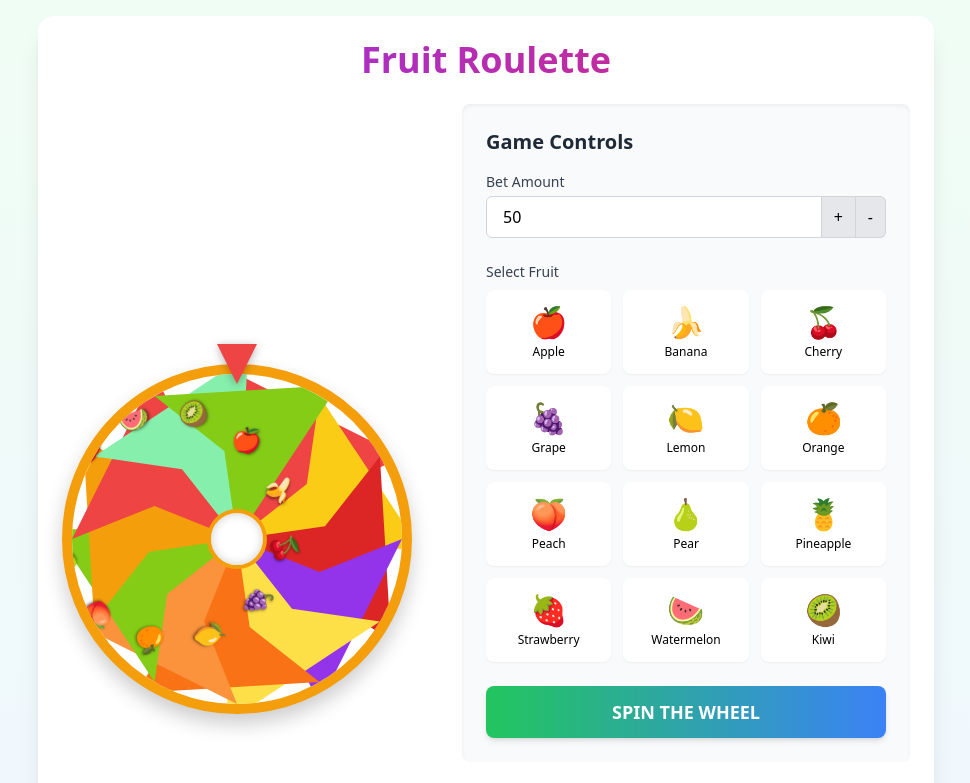
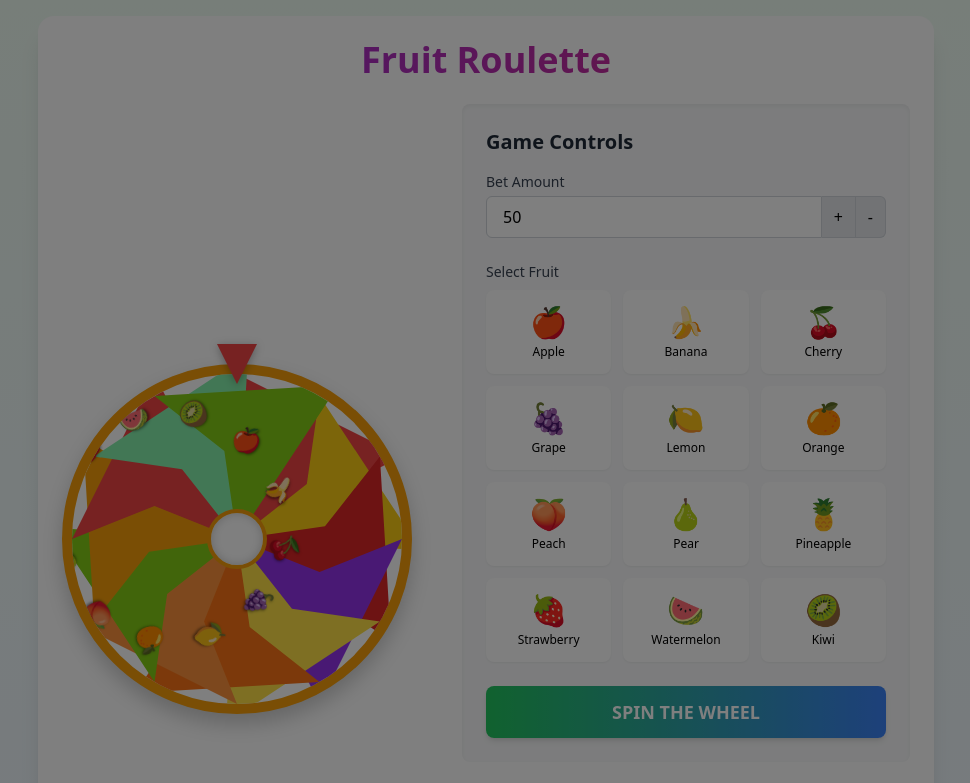
Before and after one commit to marchieva/roulette-js-game, a plain HTML site: page index.html in a window 1280 px wide. Shown: the top 783 px of the page, without its empty margins (154-1124 px from the left). Drawn offline with nearby package versions, Linux system fonts and the light colour scheme.

Commit message:
Update index.html

```diff
--- a/index.html
+++ b/index.html
@@ -85,7 +85,20 @@
             margin-left: -50px;
             margin-top: -15px;
         }
+
+        #resultModal {
+            display: flex;
+            justify-content: center;
+            align-items: center;
+            position: fixed;
+            inset: 0;
+            background-color: rgba(0, 0, 0, 0.5);
+            z-index: 50;
+        }
+
         .modal-content {
+            transform: scale(0.95);
+            opacity: 0;
             transition: all 0.3s ease-out;
         }
         .segment {
```
